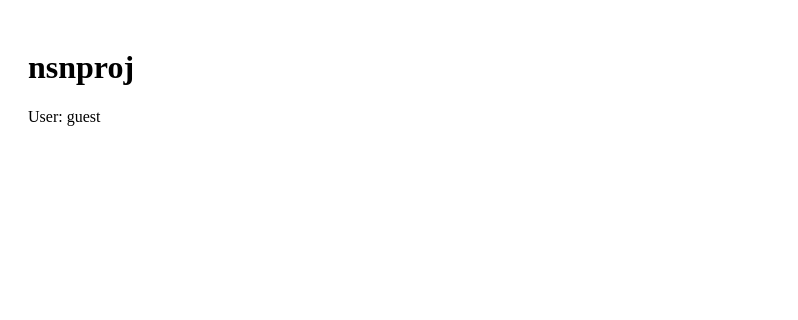
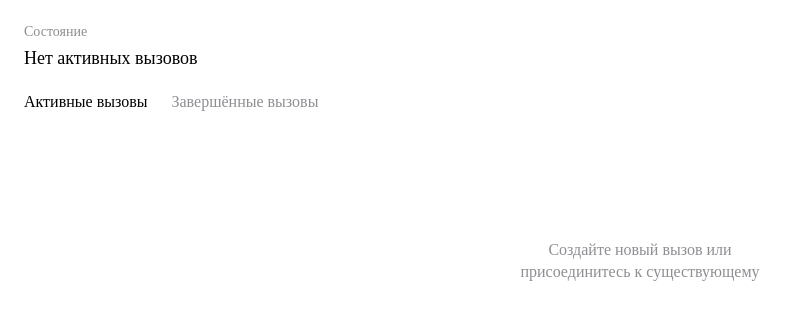
Before and after one commit to nsnacademy/nsn-tgproj, a React (Vite) app: page / in a window 1280 px wide. Shown: the top 320 px of the page, without its empty margins (0-798 px from the left). Built offline with nearby package versions, Linux system fonts and the light colour scheme.

Commit message:
v1.0 home

```diff
--- a/package.json
+++ b/package.json
@@ -12,13 +12,15 @@
   "dependencies": {
     "@supabase/supabase-js": "^2.93.3",
     "react": "^19.2.0",
-    "react-dom": "^19.2.0"
+    "react-dom": "^19.2.0",
+    "styled-components": "^6.3.8"
   },
   "devDependencies": {
     "@eslint/js": "^9.39.1",
     "@types/node": "^24.10.1",
     "@types/react": "^19.2.5",
     "@types/react-dom": "^19.2.3",
+    "@types/styled-components": "^5.1.36",
     "@vitejs/plugin-react": "^5.1.1",
     "eslint": "^9.39.1",
     "eslint-plugin-react-hooks": "^7.0.1",
--- a/src/app/App.tsx
+++ b/src/app/App.tsx
@@ -1,18 +1,27 @@
-import { useEffect } from 'react';
-import { initTelegram, tg } from '../shared/lib/telegram';
+import { useEffect, useState } from 'react';
+import { initTelegram } from '../shared/lib/telegram';
 import { saveTelegramUser } from '../shared/lib/supabase';
 
+import { Splash } from '../screens/Splash';
+import { Home } from '../screens/Home';
+
+type Screen = 'splash' | 'home';
+
 function App() {
+  const [screen, setScreen] = useState<Screen>('splash');
+
   useEffect(() => {
     initTelegram();
     saveTelegramUser();
   }, []);
 
   return (
-    <div style={{ padding: 20 }}>
-      <h1>nsnproj</h1>
-      <p>User: {tg?.initDataUnsafe?.user?.username ?? 'guest'}</p>
-    </div>
+    <>
+      {screen === 'splash' && (
+        <Splash onFinish={() => setScreen('home')} />
+      )}
+      {screen === 'home' && <Home />}
+    </>
   );
 }
 
--- /dev/null
+++ b/src/screens/Home/index.tsx
@@ -0,0 +1,37 @@
+import {
+  HomeContainer,
+  Header,
+  StatusLabel,
+  StatusTitle,
+  Tabs,
+  Tab,
+  Content,
+  EmptyText,
+} from './styles';
+
+export function Home() {
+  return (
+    <HomeContainer>
+      {/* Header */}
+      <Header>
+        <StatusLabel>Состояние</StatusLabel>
+        <StatusTitle>Нет активных вызовов</StatusTitle>
+      </Header>
+
+      {/* Tabs */}
+      <Tabs>
+        <Tab $active>Активные вызовы</Tab>
+        <Tab>Завершённые вызовы</Tab>
+      </Tabs>
+
+      {/* Content */}
+      <Content>
+        <EmptyText>
+          Создайте новый вызов или
+          <br />
+          присоединитесь к существующему
+        </EmptyText>
+      </Content>
+    </HomeContainer>
+  );
+}
--- /dev/null
+++ b/src/screens/Home/styles.ts
@@ -0,0 +1,53 @@
+import styled from 'styled-components';
+
+export const HomeContainer = styled.div`
+  display: flex;
+  flex-direction: column;
+  padding: 16px;
+  height: 100vh;
+  box-sizing: border-box;
+`;
+
+export const Header = styled.div`
+  margin-bottom: 24px;
+`;
+
+export const StatusLabel = styled.div`
+  font-size: 14px;
+  color: #8e8e93;
+  margin-bottom: 8px;
+`;
+
+export const StatusTitle = styled.div`
+  font-size: 18px;
+  font-weight: 500;
+  color: #000;
+`;
+
+export const Tabs = styled.div`
+  display: flex;
+  gap: 24px;
+  margin-bottom: 32px;
+`;
+
+export const Tab = styled.div<{ $active?: boolean }>`
+  font-size: 16px;
+  font-weight: ${({ $active }) => ($active ? 500 : 400)};
+  color: ${({ $active }) => ($active ? '#000' : '#8e8e93')};
+  cursor: pointer;
+`;
+
+export const Content = styled.div`
+  flex: 1;
+  display: flex;
+  align-items: flex-start;
+  justify-content: center;
+  padding-top: 96px;
+`;
+
+export const EmptyText = styled.div`
+  font-size: 16px;
+  color: #8e8e93;
+  text-align: center;
+  line-height: 1.4;
+`;
--- /dev/null
+++ b/src/screens/Splash/index.tsx
@@ -0,0 +1,23 @@
+import { useEffect } from 'react';
+import { SplashContainer, Title } from './styles';
+
+type Props = {
+  onFinish: () => void;
+};
+
+export function Splash({ onFinish }: Props) {
+  useEffect(() => {
+    const timer = setTimeout(() => {
+      onFinish();
+    }, 5000);
+
+    return () => clearTimeout(timer);
+  }, [onFinish]);
+
+  return (
+    <SplashContainer>
+      <Title>nsnproj</Title>
+      <p>Загрузка...</p>
+    </SplashContainer>
+  );
+}
--- /dev/null
+++ b/src/screens/Splash/styles.ts
@@ -0,0 +1,14 @@
+import styled from 'styled-components';
+
+export const SplashContainer = styled.div`
+  height: 100vh;
+  display: flex;
+  flex-direction: column;
+  align-items: center;
+  justify-content: center;
+`;
+
+export const Title = styled.h1`
+  font-size: 32px;
+  margin-bottom: 8px;
+`;
```
Also changed, not shown: 1 other file (tests, documents, lock files or other folders).
